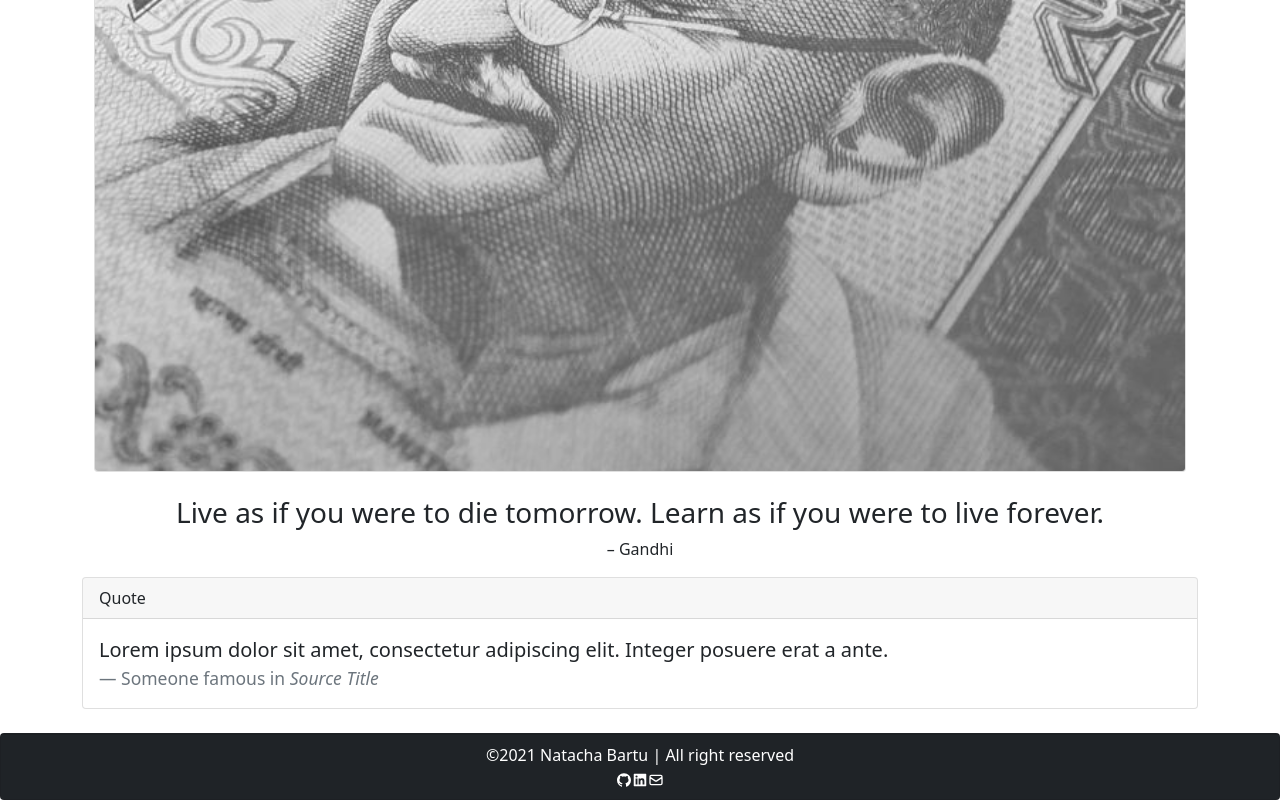
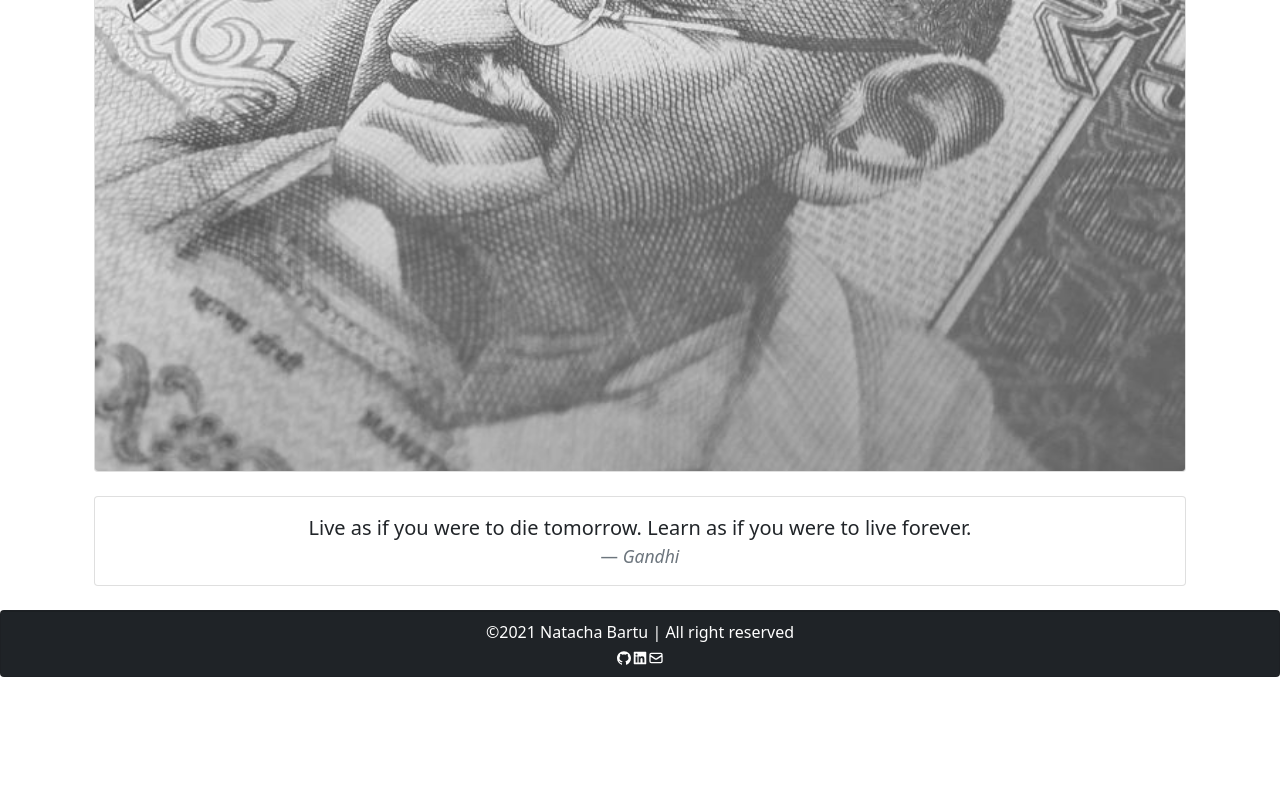
Before and after one commit to NatachaBartu/React-Portfolio, a React (Create React App) app: page / in a window 1280 px wide. Shown: the part 390-1190 px from the top of the page. After the commit the page ends 1067 px from the top, so only its background shows below. Built offline with nearby package versions, Linux system fonts and the light colour scheme.

Commit message:
fix quotation

```diff
--- a/src/pages/Home.js
+++ b/src/pages/Home.js
@@ -11,27 +11,21 @@ export const Home = () => {
           <Card.ImgOverlay></Card.ImgOverlay>
         </Card>
         <br />
-        <h3 align="center">
-          Live as if you were to die tomorrow. Learn as if you were to live
-          forever.
-        </h3>
-        <p align="center">– Gandhi</p>
-      </Container>
         <Card>
-        <Card.Header>Quote</Card.Header>
           <Card.Body>
-          <blockquote className="blockquote mb-0">
+            <blockquote className="blockquote mb-0" align="center">
               <p>
                 {" "}
-              Lorem ipsum dolor sit amet, consectetur adipiscing elit. Integer
-              posuere erat a ante.{" "}
+                Live as if you were to die tomorrow. Learn as if you were to
+                live forever.{" "}
               </p>
               <footer className="blockquote-footer">
-              Someone famous in <cite title="Source Title">Source Title</cite>
+                <cite title="Gandhi">Gandhi</cite>
               </footer>
             </blockquote>
           </Card.Body>
         </Card>
+      </Container>
     </>
   );
 };
```
Lines whose indentation alone changed are shown as unchanged.
